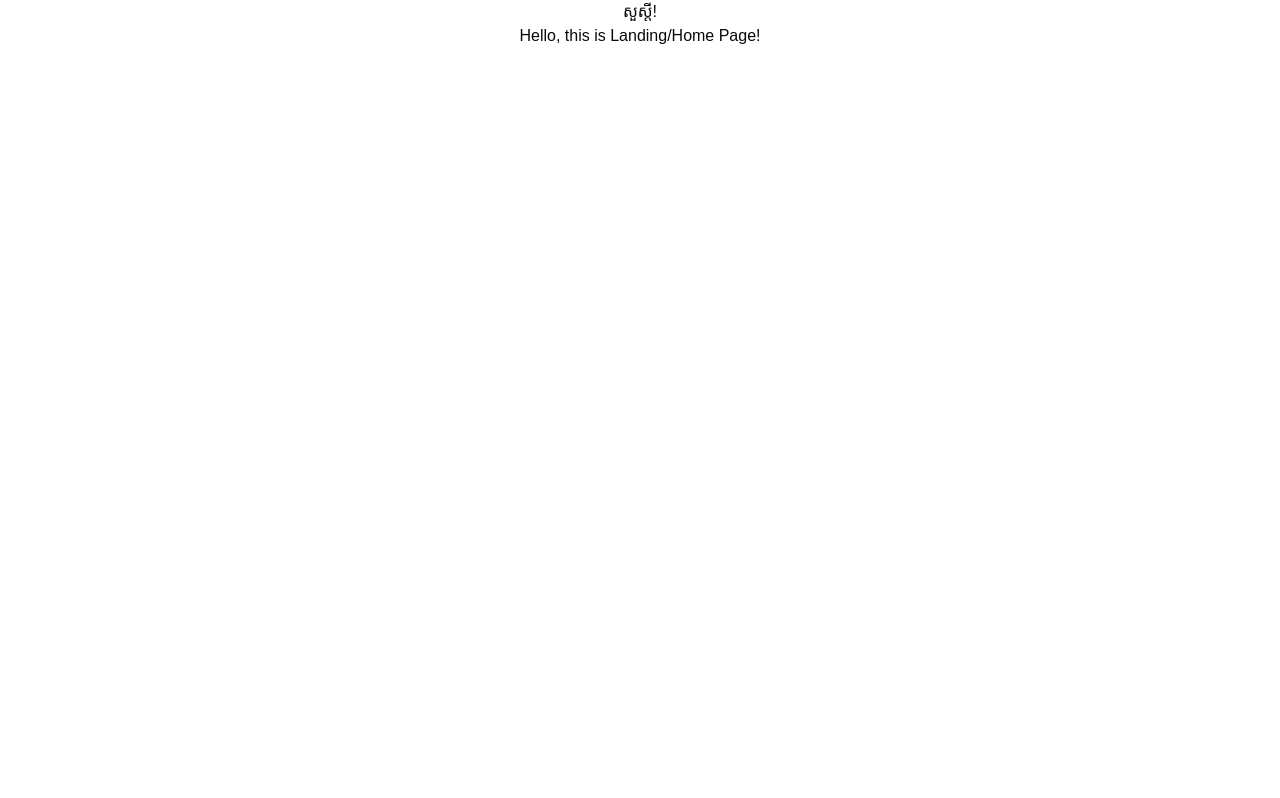
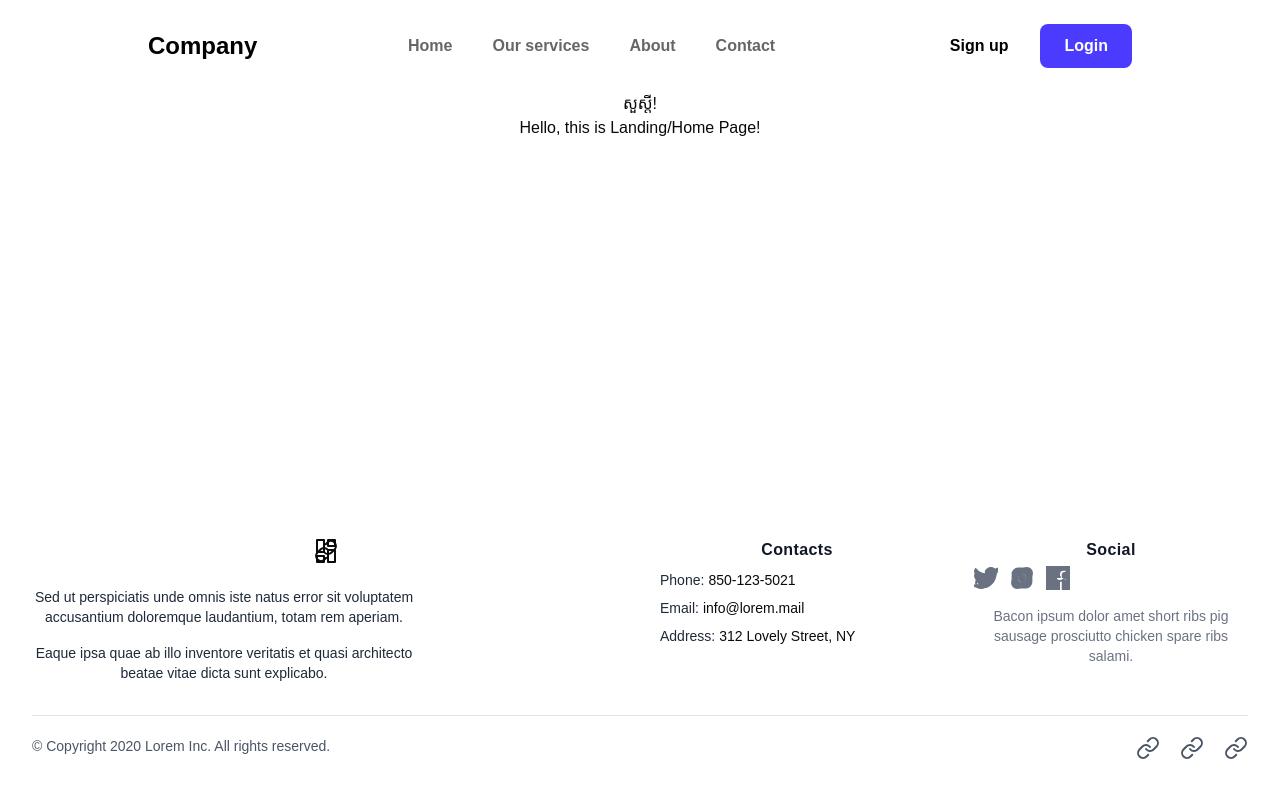
Before and after one commit to Mongkul-Keopanha/Class_Nextjs_Homework, a Next.js app: page / in a window 1280 px wide. Built offline with nearby package versions, Linux system fonts and the light colour scheme.

Commit message:
Add Navbar and Footer features

```diff
--- a/src/app/(main)/layout.tsx
+++ b/src/app/(main)/layout.tsx
@@ -1,5 +1,5 @@
-// import Navbar from "@/src/components/ui/Navbar";
-// import Footer from "@/src/components/ui/Footer";
+import NavbarComponent from "@/src/components/ui/NavbarComponent";
+import FooterComponent from "@/src/components/ui/FooterComponent";
 
 export default function MainLayout({
   children,
@@ -7,11 +7,14 @@
   children: React.ReactNode;
 }) {
   return (
-    // ប្តូរពី <html> និង <body> មកត្រឹម <div> បែបនេះ
     <div className="flex flex-col min-h-screen">
-      {/* <Navbar /> */}
+
+      <NavbarComponent />
+
       <main className="grow">{children}</main>
-      {/* <Footer /> */}
+
+      <FooterComponent />
+
     </div>
   );
 }
--- /dev/null
+++ b/src/components/ui/FooterComponent.tsx
@@ -0,0 +1,155 @@
+import { Link } from "lucide-react";
+
+export default function FooterComponent(){
+
+  return(
+    <div className="px-4 pt-16 mx-auto sm:max-w-xl md:max-w-full lg:max-w-7xl md:px-24 lg:px-8">
+      <div className="grid gap-10 row-gap-6 mb-8 sm:grid-cols-2 lg:grid-cols-4">
+        <div className="sm:col-span-2">
+          <Link
+            href="/"
+            aria-label="Go home"
+            // title="Company"
+            className="inline-flex items-center"
+          >
+            <svg
+              className="w-8 text-deep-purple-accent-400"
+              viewBox="0 0 24 24"
+              strokeLinejoin="round"
+              strokeWidth={2}
+              strokeLinecap="round"
+              strokeMiterlimit={10}
+              stroke="currentColor"
+              fill="none"
+            >
+              <rect x={3} y={1} width={7} height={12} />
+              <rect x={3} y={17} width={7} height={6} />
+              <rect x={14} y={1} width={7} height={6} />
+              <rect x={14} y={11} width={7} height={12} />
+            </svg>
+            <span className="ml-2 text-xl font-bold tracking-wide text-gray-800 uppercase">
+              Company
+            </span>
+          </Link>
+          <div className="mt-6 lg:max-w-sm">
+            <p className="text-sm text-gray-800">
+              Sed ut perspiciatis unde omnis iste natus error sit voluptatem
+              accusantium doloremque laudantium, totam rem aperiam.
+            </p>
+            <p className="mt-4 text-sm text-gray-800">
+              Eaque ipsa quae ab illo inventore veritatis et quasi architecto beatae
+              vitae dicta sunt explicabo.
+            </p>
+          </div>
+        </div>
+        <div className="space-y-2 text-sm">
+          <p className="text-base font-bold tracking-wide text-gray-900">
+            Contacts
+          </p>
+          <div className="flex">
+            <p className="mr-1 text-gray-800">Phone:</p>
+            <a
+              href="tel:850-123-5021"
+              aria-label="Our phone"
+              title="Our phone"
+              className="transition-colors duration-300 text-deep-purple-accent-400 hover:text-deep-purple-800"
+            >
+              850-123-5021
+            </a>
+          </div>
+          <div className="flex">
+            <p className="mr-1 text-gray-800">Email:</p>
+            <a
+              href="mailto:info@lorem.mail"
+              aria-label="Our email"
+              title="Our email"
+              className="transition-colors duration-300 text-deep-purple-accent-400 hover:text-deep-purple-800"
+            >
+              info@lorem.mail
+            </a>
+          </div>
+          <div className="flex">
+            <p className="mr-1 text-gray-800">Address:</p>
+            <a
+              href="https://www.google.com/maps"
+              target="_blank"
+              rel="noopener noreferrer"
+              aria-label="Our address"
+              title="Our address"
+              className="transition-colors duration-300 text-deep-purple-accent-400 hover:text-deep-purple-800"
+            >
+              312 Lovely Street, NY
+            </a>
+          </div>
+        </div>
+        <div>
+          <span className="text-base font-bold tracking-wide text-gray-900">
+            Social
+          </span>
+          <div className="flex items-center mt-1 space-x-3">
+            <Link
+              href="/"
+              className="text-gray-500 transition-colors duration-300 hover:text-deep-purple-accent-400"
+            >
+              <svg viewBox="0 0 24 24" fill="currentColor" className="h-5">
+                <path d="M24,4.6c-0.9,0.4-1.8,0.7-2.8,0.8c1-0.6,1.8-1.6,2.2-2.7c-1,0.6-2,1-3.1,1.2c-0.9-1-2.2-1.6-3.6-1.6 c-2.7,0-4.9,2.2-4.9,4.9c0,0.4,0,0.8,0.1,1.1C7.7,8.1,4.1,6.1,1.7,3.1C1.2,3.9,1,4.7,1,5.6c0,1.7,0.9,3.2,2.2,4.1 C2.4,9.7,1.6,9.5,1,9.1c0,0,0,0,0,0.1c0,2.4,1.7,4.4,3.9,4.8c-0.4,0.1-0.8,0.2-1.3,0.2c-0.3,0-0.6,0-0.9-0.1c0.6,2,2.4,3.4,4.6,3.4 c-1.7,1.3-3.8,2.1-6.1,2.1c-0.4,0-0.8,0-1.2-0.1c2.2,1.4,4.8,2.2,7.5,2.2c9.1,0,14-7.5,14-14c0-0.2,0-0.4,0-0.6 C22.5,6.4,23.3,5.5,24,4.6z" />
+              </svg>
+            </Link>
+            <Link
+              href="/"
+              className="text-gray-500 transition-colors duration-300 hover:text-deep-purple-accent-400"
+            >
+              <svg viewBox="0 0 30 30" fill="currentColor" className="h-6">
+                <circle cx={15} cy={15} r={4} />
+                <path d="M19.999,3h-10C6.14,3,3,6.141,3,10.001v10C3,23.86,6.141,27,10.001,27h10C23.86,27,27,23.859,27,19.999v-10   C27,6.14,23.859,3,19.999,3z M15,21c-3.309,0-6-2.691-6-6s2.691-6,6-6s6,2.691,6,6S18.309,21,15,21z M22,9c-0.552,0-1-0.448-1-1   c0-0.552,0.448-1,1-1s1,0.448,1,1C23,8.552,22.552,9,22,9z" />
+              </svg>
+            </Link>
+            <Link
+              href="/"
+              className="text-gray-500 transition-colors duration-300 hover:text-deep-purple-accent-400"
+            >
+              <svg viewBox="0 0 24 24" fill="currentColor" className="h-5">
+                <path d="M22,0H2C0.895,0,0,0.895,0,2v20c0,1.105,0.895,2,2,2h11v-9h-3v-4h3V8.413c0-3.1,1.893-4.788,4.659-4.788 c1.325,0,2.463,0.099,2.795,0.143v3.24l-1.918,0.001c-1.504,0-1.795,0.715-1.795,1.763V11h4.44l-1,4h-3.44v9H22c1.105,0,2-0.895,2-2 V2C24,0.895,23.105,0,22,0z" />
+              </svg>
+            </Link>
+          </div>
+          <p className="mt-4 text-sm text-gray-500">
+            Bacon ipsum dolor amet short ribs pig sausage prosciutto chicken spare
+            ribs salami.
+          </p>
+        </div>
+      </div>
+      <div className="flex flex-col-reverse justify-between pt-5 pb-10 border-t lg:flex-row">
+        <p className="text-sm text-gray-600">
+          © Copyright 2020 Lorem Inc. All rights reserved.
+        </p>
+        <ul className="flex flex-col mb-3 space-y-2 lg:mb-0 sm:space-y-0 sm:space-x-5 sm:flex-row">
+          <li>
+            <Link
+              href="/"
+              className="text-sm text-gray-600 transition-colors duration-300 hover:text-deep-purple-accent-400"
+            >
+              F.A.Q
+            </Link>
+          </li>
+          <li>
+            <Link
+              href="/"
+              className="text-sm text-gray-600 transition-colors duration-300 hover:text-deep-purple-accent-400"
+            >
+              Privacy Policy
+            </Link>
+          </li>
+          <li>
+            <Link
+              href="/"
+              className="text-sm text-gray-600 transition-colors duration-300 hover:text-deep-purple-accent-400"
+            >
+              Terms &amp; Conditions
+            </Link>
+          </li>
+        </ul>
+      </div>
+    </div>
+  );
+}
--- /dev/null
+++ b/src/components/ui/NavbarComponent.tsx
@@ -0,0 +1,65 @@
+
+export default function NavbarComponent(){
+
+  return(
+    <div className="top-0 py-1 lg:py-2 w-full bg-transparent lg:relative z-50 dark:bg-gray-900">
+      <nav className="z-10 sticky top-0 left-0 right-0 max-w-4xl xl:max-w-5xl mx-auto px-5 py-2.5 lg:border-none lg:py-4">
+        <div className="flex items-center justify-between">
+          <button>
+            <div className="flex items-center space-x-2">
+              <h2 className="text-black dark:text-white font-bold text-2xl">
+                Company
+              </h2>
+            </div>
+          </button>
+          <div className="hidden lg:block">
+            <ul className="flex space-x-10 text-base font-bold text-black/60 dark:text-white">
+              <li className="hover:underline hover:underline-offset-4 hover:w-fit transition-all duration-100 ease-linear">
+                <a href="#">Home</a>
+              </li>
+              <li className="hover:underline hover:underline-offset-4 hover:w-fit transition-all duration-100 ease-linear">
+                <a href="#">Our services</a>
+              </li>
+              <li className="hover:underline hover:underline-offset-4 hover:w-fit transition-all duration-100 ease-linear">
+                <a href="#">About</a>
+              </li>
+              <li className="hover:underline hover:underline-offset-4 hover:w-fit transition-all duration-100 ease-linear">
+                <a href="#">Contact</a>
+              </li>
+            </ul>
+          </div>
+          <div className="hidden lg:flex lg:items-center gap-x-2">
+            <button className="flex items-center text-black dark:text-white justify-center px-6 py-2.5 font-semibold">
+              Sign up
+            </button>
+            <button className="flex items-center justify-center rounded-md bg-[#4A3BFF] text-white px-6 py-2.5 font-semibold hover:shadow-lg hover:drop-shadow transition duration-200">
+              Login
+            </button>
+          </div>
+          <div className="flex items-center justify-center lg:hidden">
+            <button className="focus:outline-none text-slate-200 dark:text-white">
+              <svg
+                stroke="currentColor"
+                fill="currentColor"
+                strokeWidth={0}
+                viewBox="0 0 20 20"
+                aria-hidden="true"
+                className="text-2xl text-slate-800 dark:text-white focus:outline-none active:scale-110 active:text-red-500"
+                height="1em"
+                width="1em"
+                xmlns="http://www.w3.org/2000/svg"
+              >
+                <path
+                  fillRule="evenodd"
+                  d="M3 5a1 1 0 011-1h12a1 1 0 110 2H4a1 1 0 01-1-1zM3 10a1 1 0 011-1h12a1 1 0 110 2H4a1 1 0 01-1-1zM9 15a1 1 0 011-1h6a1 1 0 110 2h-6a1 1 0 01-1-1z"
+                  clipRule="evenodd"
+                />
+              </svg>
+            </button>
+          </div>
+        </div>
+      </nav>
+    </div>
+
+  );
+}
```
